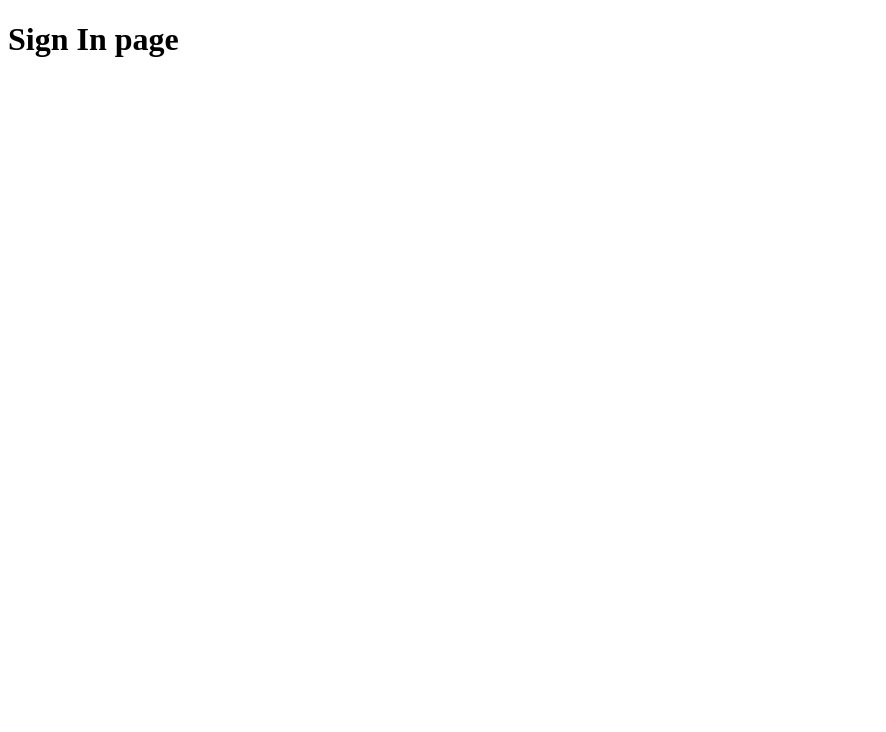
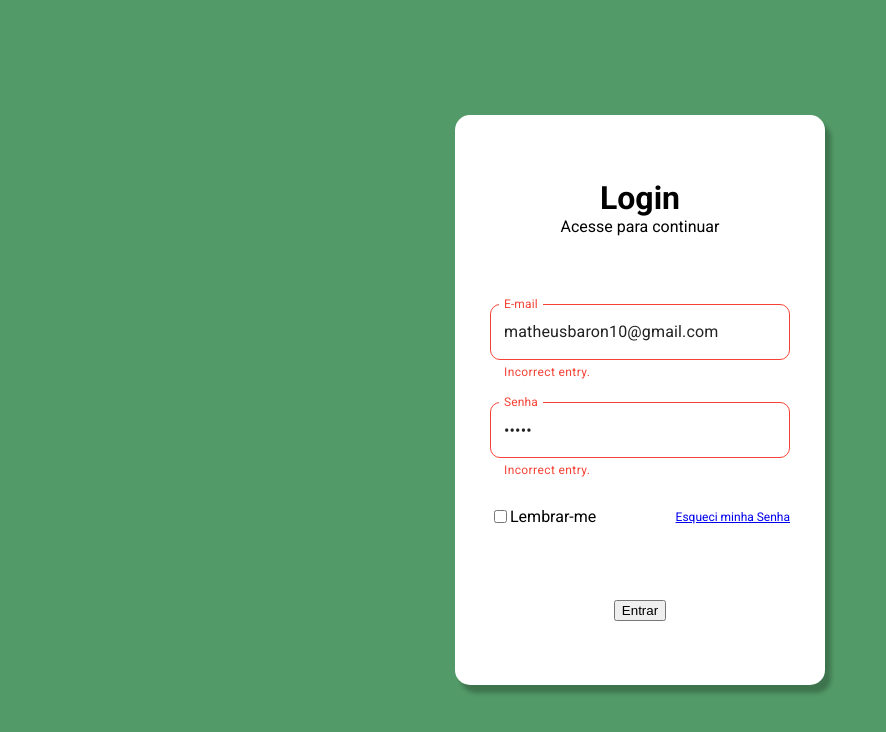
Before and after one commit to matheusbr1/rental-bucket, a React (Create React App) app: page / in a window 1280 px wide. Shown: the top 732 px of the page, without its empty margins (0-886 px from the left). Built offline with nearby package versions, Linux system fonts and the light colour scheme.

Commit message:
Feat: SignIn page init

```diff
--- a/package.json
+++ b/package.json
@@ -3,6 +3,7 @@
   "version": "0.1.0",
   "private": true,
   "dependencies": {
+    "@material-ui/core": "^4.11.3",
     "@testing-library/jest-dom": "^5.11.4",
     "@testing-library/react": "^11.1.0",
     "@testing-library/user-event": "^12.1.10",
--- a/public/index.html
+++ b/public/index.html
@@ -4,6 +4,8 @@
     <meta charset="utf-8" />
     <meta name="viewport" content="width=device-width, initial-scale=1" />
     <meta name="theme-color" content="#000000" />
+    <link rel="preconnect" href="https://fonts.gstatic.com">
+    <link href="https://fonts.googleapis.com/css2?family=Roboto:wght@100;400;500;700&display=swap" rel="stylesheet">
     <meta
       name="description"
       content="Web site created using create-react-app"
--- a/src/App.tsx
+++ b/src/App.tsx
@@ -1,8 +1,13 @@
+import React from 'react'
 import Routes from './routes'
+import GlobalStyle from './styles/global'
 
 function App() {
   return (
-    <Routes />
+    <React.Fragment>
+      <Routes />
+      <GlobalStyle />
+    </React.Fragment>
   )
 }
 
--- /dev/null
+++ b/src/components/TextField/index.tsx
@@ -0,0 +1,25 @@
+import React from 'react'
+
+import { OutlinedTextFieldProps } from  '@material-ui/core'
+
+import { Container } from './styles'
+
+interface Props extends OutlinedTextFieldProps {
+  style?: React.CSSProperties
+}
+
+const TextField: React.FC<Props> = ({ style, ...rest }) => {
+  return (
+    <Container
+      error
+      helperText="Incorrect entry."
+      style={{
+        margin:'10px 0',
+        ...style
+      }}
+      {...rest}
+    />
+  )
+}
+
+export default TextField
--- /dev/null
+++ b/src/components/TextField/styles.ts
@@ -0,0 +1,9 @@
+import styled from 'styled-components'
+
+import TextField from '@material-ui/core/TextField';
+
+export const Container = styled(TextField)`
+  .MuiOutlinedInput-root  {
+    border-radius: 10px;
+  }
+`
--- a/src/pages/SignIn/index.tsx
+++ b/src/pages/SignIn/index.tsx
@@ -1,11 +1,54 @@
 import React from 'react'
 
-import { Container } from './styles'
+import { Container, Content, Header, Inputs } from './styles'
+
+import TextField from '../../components/TextField'
 
 const SignIn: React.FC = () => {
   return (
     <Container>
-      <h1>Sign In page</h1>
+
+      <Content>
+
+        <Header>
+          <h1>Login</h1>
+          <span>Acesse para continuar</span>
+        </Header>
+
+        <Inputs>
+
+          <TextField
+            variant="outlined"
+            label="E-mail"
+            inputProps={{
+              defaultValue: 'matheusbaron10@gmail.com'
+            }}
+          />
+
+          <TextField
+            variant="outlined"
+            label="Senha"
+            inputProps={{
+              defaultValue: '12345',
+              type: 'password'
+            }}
+          />
+
+          <div className='options-line' >
+            <div className='remember-me' >
+              <input type="checkbox"/>
+              <p>Lembrar-me</p>
+            </div>
+
+            <a href="/"> Esqueci minha Senha </a>
+          </div>
+
+        </Inputs>
+
+        <button>Entrar</button>
+
+      </Content>
+
     </Container>
   )
 }
--- a/src/pages/SignIn/styles.ts
+++ b/src/pages/SignIn/styles.ts
@@ -1,5 +1,58 @@
 import styled from 'styled-components'
 
 export const Container = styled.div`
+  height: 100vh;
+  width: 100vw;
+
+  display: flex;
+  align-items: center;
+  justify-content: center;
+
+  background: #529A67;
+`
+
+export const Content = styled.div`
+  background: #fff;
+  border-radius: 15px;
+
+  box-shadow: 6px 8px 4px rgba(0, 0, 0, 0.25);
+
+  padding: 35px;
+
+  display: flex;
+  flex-direction: column;
+  justify-content: space-around;
+  align-items: center;
+
+  width: 300px;
+  height: 500px;
+`
+export const Header = styled.header`
+  width: 100%;
+  text-align: center;
+`
+
+export const Inputs = styled.main`
+  width: 100%;
+
+  display: flex;
+  flex-direction: column;
+
+  .options-line {
+    width: 100%;
+
+    display: flex;
+    justify-content: space-between;
+    align-items: center;
+
+    .remember-me {
+      display: flex;
+      align-items: center;
+    }
+
+    a {
+      font-size: 12px;
+    }
+  }
 
 `
--- /dev/null
+++ b/src/styles/global.ts
@@ -0,0 +1,15 @@
+import { createGlobalStyle } from 'styled-components'
+
+export default createGlobalStyle`
+
+  body {
+    font-family: 'Roboto', sans-serif;
+    margin: 0;
+    padding: 0;
+    box-sizing: border-box;
+  }
+
+  h1, h2, h3, h4 {
+    margin: 0;
+  }
+`
```
Also changed, not shown: 1 other file (tests, documents, lock files or other folders).
